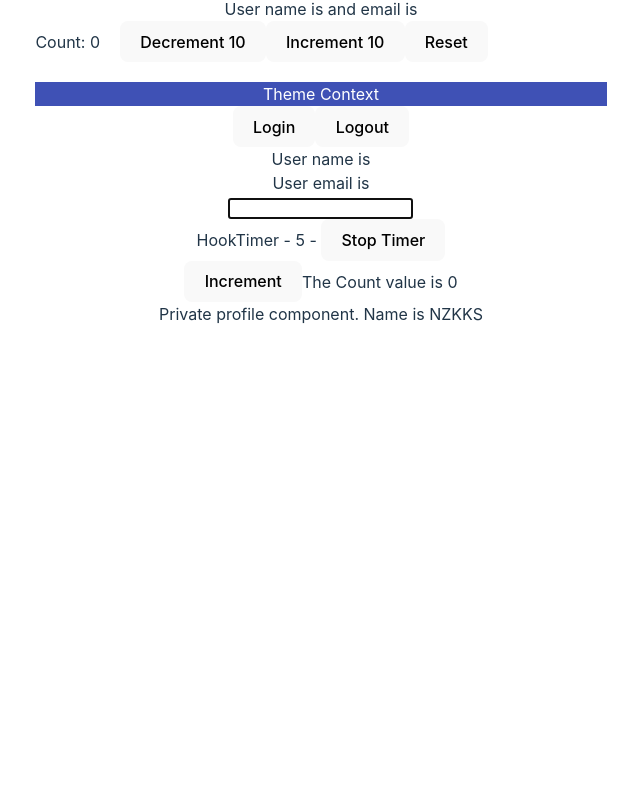
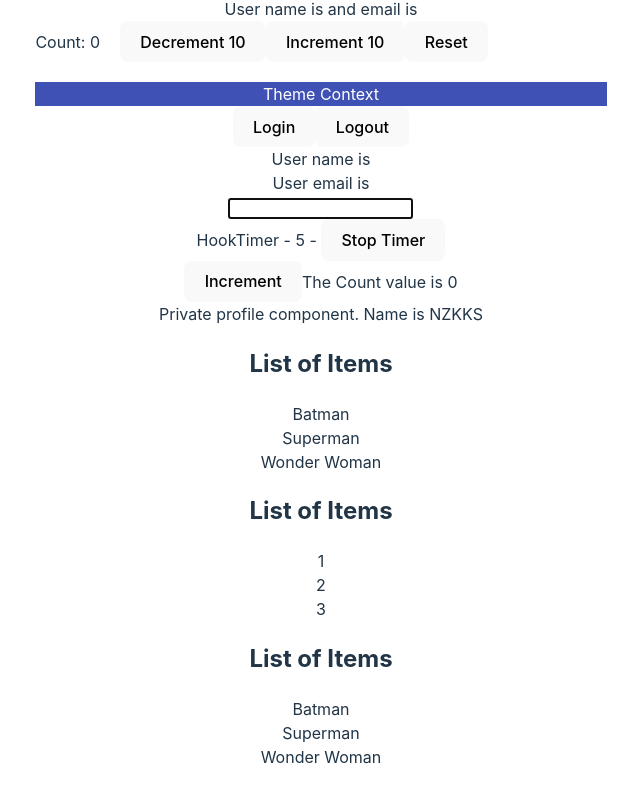
Before and after one commit to nzkks/react-typescript, a React (Vite) app: page / in a window 1280 px wide. Shown: the part 648-1449 px from the top of the page, without its empty margins (319-959 px from the left). Before the commit the page ends 1006 px from the top, so only its background shows below. Built offline with nearby package versions, Linux system fonts and the light colour scheme.

Commit message:
generics typing - wip

```diff
--- a/src/App.tsx
+++ b/src/App.tsx
@@ -20,6 +20,7 @@ import { MutableRef } from './components/ref/MutableRef';
 import { Counter as CounterClass } from './components/class/Counter';
 import { Profile } from './components/auth/Profile';
 import { Private } from './components/auth/Private';
+import { List } from './components/generics/List';
 
 function App() {
   const personName = {
@@ -71,6 +72,16 @@ function App() {
       <MutableRef />
       <CounterClass message="The Count value is " />
       <Private isLoggedIn={true} component={Profile} />
+      <List items={['Batman', 'Superman', 'Wonder Woman']} onClick={item => console.log(item)} />
+      <List items={[1, 2, 3]} onClick={item => console.log(item)} />
+      <List
+        items={[
+          { name: 'Batman', age: 50 },
+          { name: 'Superman', age: 250 },
+          { name: 'Wonder Woman', age: 200 }
+        ]}
+        onClick={item => console.log(item)}
+      />
     </ThemeContextProvider>
   );
 }
--- /dev/null
+++ b/src/components/generics/List.tsx
@@ -0,0 +1,17 @@
+type ListProps<T> = {
+  items: T[];
+  onClick: (value: T) => void;
+};
+
+export const List = <T extends {}>({ items, onClick }: ListProps<T>) => {
+  return (
+    <div>
+      <h2>List of Items</h2>
+      {items.map((item, index) => (
+        <div key={index} onClick={() => onClick(item)}>
+          {typeof item === 'object' ? item.name : item}
+        </div>
+      ))}
+    </div>
+  );
+};
```
